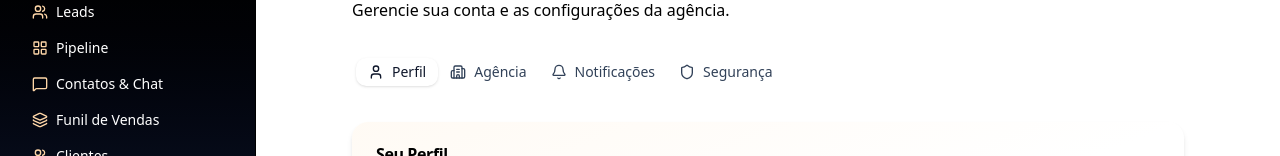
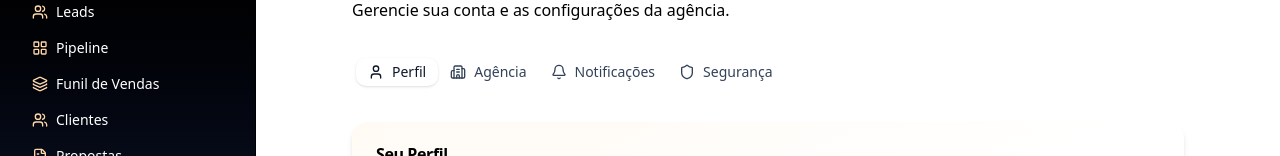
Before and after one commit to thaiselima6-pixel/crmdb, a Next.js app: page /settings in a window 1280 px wide. Shown: the part 134-290 px from the top of the page. Built offline with nearby package versions, Linux system fonts and the light colour scheme; no server answers.

Commit message:
chore: remove Contatos & Chat menu item (replaced by Maya inbox)
Co-Authored-By: Claude Sonnet 4.6 <noreply@anthropic.com>

```diff
--- a/src/components/shared/DashboardLayout.tsx
+++ b/src/components/shared/DashboardLayout.tsx
@@ -13,7 +13,6 @@ import {
   Settings,
   LogOut,
   Bot,
-  MessageSquare,
   BarChart3,
   LayoutGrid,
   Zap
@@ -33,7 +32,6 @@ export function DashboardLayout({ children }: { children: React.ReactNode }) {
     { label: "Dashboard", href: "/dashboard", icon: LayoutDashboard },
     { label: "Leads", href: "/leads", icon: Users },
     { label: "Pipeline", href: "/pipeline-settings", icon: LayoutGrid },
-    { label: "Contatos & Chat", href: "/contacts", icon: MessageSquare },
     { label: "Funil de Vendas", href: "/funnel", icon: Layers },
     { label: "Clientes", href: "/clients", icon: Users },
     { label: "Propostas", href: "/proposals", icon: FileText },
```
